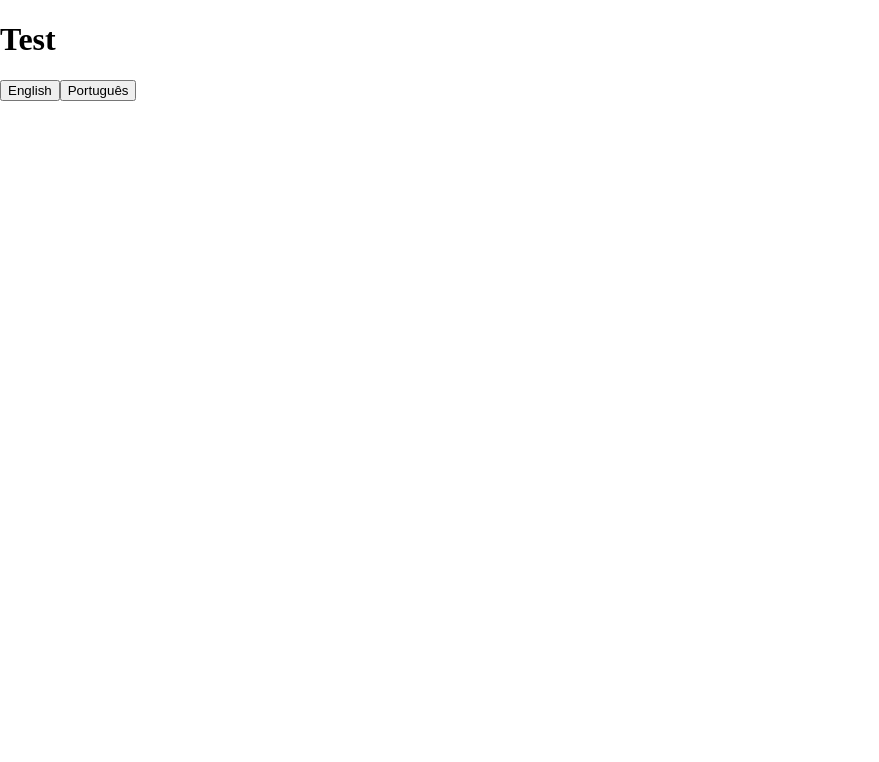
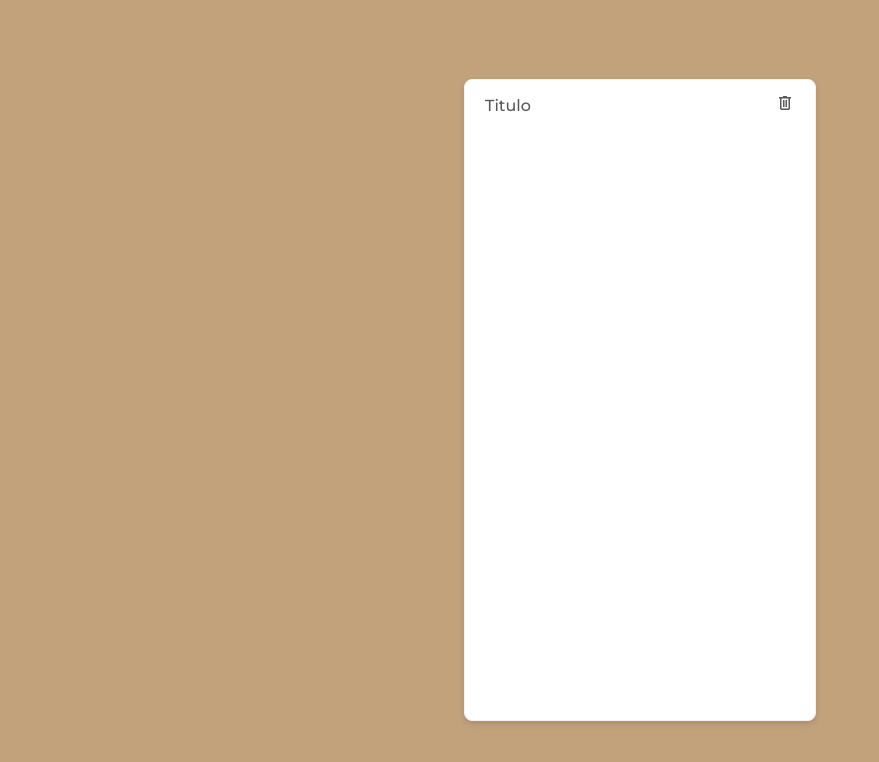
Before and after one commit to VitorComin/simple-react-kanban, a React (Create React App) app: page / in a window 1280 px wide. Shown: the top 762 px of the page, without its empty margins (0-879 px from the left). Built offline with nearby package versions, Linux system fonts and the light colour scheme.

Commit message:
Starting layout, columns component

```diff
--- a/package.json
+++ b/package.json
@@ -3,6 +3,8 @@
   "version": "0.1.0",
   "private": true,
   "dependencies": {
+    "@types/react": "^19.0.8",
+    "@types/react-dom": "^19.0.3",
     "cra-template-typescript": "1.2.0",
     "i18next": "^24.2.2",
     "less": "^4.2.2",
--- a/public/App.css
+++ b/public/App.css
@@ -1 +1 @@
-body{margin:0}
+.columns-container{width:310px;height:80vh;border-radius:8px;align-items:center;display:flex;flex-direction:column;background-color:#fff;border:1px #f0f0f0 solid;color:#575757;padding:0 20px;box-shadow:0 2px 4px rgba(0,0,0,.05),0 3px 8px rgba(0,0,0,.04),0 4px 6px rgba(0,0,0,.03);transition:box-shadow .3s ease-in-out}.columns-header{width:100%;height:50px;display:flex;align-items:center;justify-content:space-between}.columns-title{font-size:16px;font-weight:500;color:#595959}body{margin:0;background-color:#c1a27b;display:flex;align-items:center;justify-content:center;height:100vh;font-family:Montserrat,sans-serif}
--- a/public/index.html
+++ b/public/index.html
@@ -9,6 +9,10 @@
       name="description"
       content="Web site created using create-react-app"
     />
+    <link
+      href="https://fonts.googleapis.com/css2?family=Montserrat:wght@300;400;500;600;700&display=swap"
+      rel="stylesheet"
+    />
     <link rel="manifest" href="%PUBLIC_URL%/manifest.json" />
     <link rel="stylesheet" href="%PUBLIC_URL%/App.css" />
     <title>React Kanban</title>
--- a/src/App.tsx
+++ b/src/App.tsx
@@ -1,15 +1,19 @@
 import React from "react";
-import { useTranslation } from "react-i18next";
+import Columns from "./components/Columns/index";
+// import { useTranslation } from "react-i18next";
 
 function App() {
-  const { t, i18n } = useTranslation();
+  // const { t, i18n } = useTranslation();
 
   return (
-    <div>
-      <h1>{t("test")}</h1>
-      <button onClick={() => i18n.changeLanguage("en")}>English</button>
-      <button onClick={() => i18n.changeLanguage("pt")}>Português</button>
-    </div>
+    <>
+      <Columns />
+    </>
+    // <div>
+    //   <h1>{t("test")}</h1>
+    //   <button onClick={() => i18n.changeLanguage("en")}>English</button>
+    //   <button onClick={() => i18n.changeLanguage("pt")}>Português</button>
+    // </div>
   );
 }
 
--- /dev/null
+++ b/src/assets/icons/Icons.tsx
@@ -0,0 +1,11 @@
+export const DeleteIcon = () => (
+  <svg
+    xmlns="http://www.w3.org/2000/svg"
+    height="20px"
+    viewBox="0 -960 960 960"
+    width="20px"
+    fill="#595959"
+  >
+    <path d="M312-144q-29.7 0-50.85-21.15Q240-186.3 240-216v-480h-48v-72h192v-48h192v48h192v72h-48v479.57Q720-186 698.85-165T648-144H312Zm336-552H312v480h336v-480ZM384-288h72v-336h-72v336Zm120 0h72v-336h-72v336ZM312-696v480-480Z" />
+  </svg>
+);
--- /dev/null
+++ b/src/components/Columns/index.tsx
@@ -0,0 +1,19 @@
+import React from "react";
+import { DeleteIcon } from "../../assets/icons/Icons";
+
+const Columns: React.FC = () => {
+  return (
+    <div className={"columns-container"}>
+      <div className={"columns-header"}>
+        <span className={"columns-title"}>Titulo</span>
+        <div>
+          <span>
+            <DeleteIcon />
+          </span>
+        </div>
+      </div>
+    </div>
+  );
+};
+
+export default Columns;
--- a/src/index.tsx
+++ b/src/index.tsx
@@ -1,7 +1,7 @@
 import React from "react";
 import ReactDOM from "react-dom/client";
 import "./i18n/index.ts";
-import App from "./App.tsx";
+import App from "./App";
 
 const root = ReactDOM.createRoot(
   document.getElementById("root") as HTMLElement
--- a/src/styles/App.less
+++ b/src/styles/App.less
@@ -1,3 +1,11 @@
+@import "./Columns.less";
+
 body {
   margin: 0;
+  background-color: rgb(193, 162, 123);
+  display: flex;
+  align-items: center;
+  justify-content: center;
+  height: 100vh;
+  font-family: "Montserrat", sans-serif;
 }
--- /dev/null
+++ b/src/styles/Columns.less
@@ -0,0 +1,31 @@
+.columns-container {
+  width: 310px;
+  height: 80vh;
+  border-radius: 8px;
+  align-items: center;
+  display: flex;
+  flex-direction: column;
+  background-color: #ffffff;
+  border: 1px rgb(240, 240, 240) solid;
+  color: #575757;
+  padding: 0 20px;
+  box-shadow:
+    0 2px 4px rgba(0, 0, 0, 0.05),
+    0 3px 8px rgba(0, 0, 0, 0.04),
+    0 4px 6px rgba(0, 0, 0, 0.03);
+  transition: box-shadow 0.3s ease-in-out;
+}
+
+.columns-header {
+  width: 100%;
+  height: 50px;
+  display: flex;
+  align-items: center;
+  justify-content: space-between;
+}
+
+.columns-title {
+  font-size: 16px;
+  font-weight: 500;
+  color: #595959;
+}
```
Also changed, not shown: src/reportWebVitals.ts (deleted, +0 -15 lines), tsconfig.json (added, +27 -0 lines), 1 other file (tests, documents, lock files or other folders).
